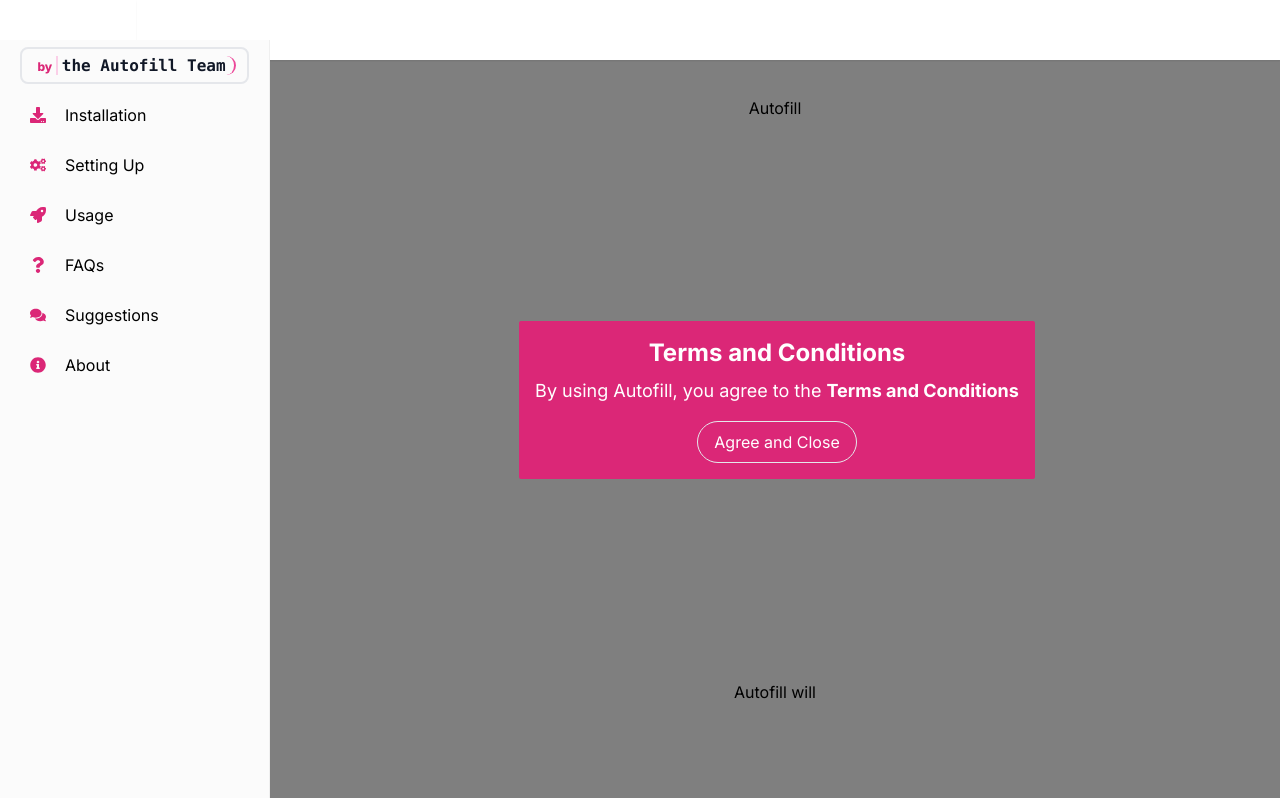
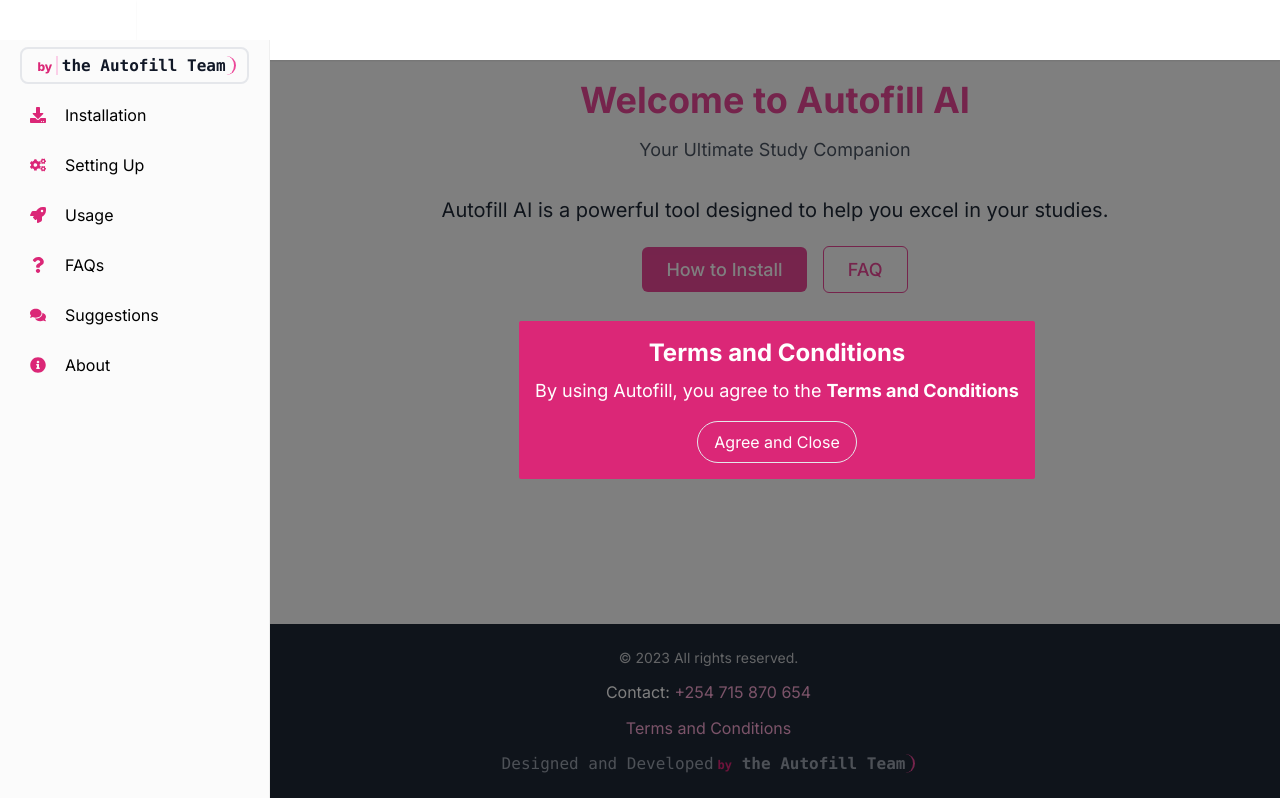
Before and after one commit to gerkim62/autofill-ai, a Next.js app: page / in a window 1280 px wide. Shown: the top 798 px of the page. Built offline with nearby package versions, Linux system fonts and the light colour scheme.

Commit message:
added landing page

```diff
--- /dev/null
+++ b/app/about/page.tsx
@@ -0,0 +1,23 @@
+import React from 'react';
+
+const About = () => {
+  return (
+    <div className="bg-white text-gray-800 p-8 rounded-lg mt-10">
+      <h2 className="text-3xl font-semibold text-pink-600 mb-4">About Autofill AI</h2>
+      <p className="text-lg mb-4">
+        Autofill AI is an innovative software designed to assist students in their educational journey. With a commitment to promoting academic integrity, our software is intended to supplement your studies and provide a reliable tool for enhancing your understanding of course materials.
+      </p>
+      <p className="text-lg mb-4">
+        At Autofill AI, we prioritize responsible and ethical use of our software. It is crucial that users employ Autofill AI as an aid in their learning process, fostering knowledge acquisition and comprehension. We strongly discourage any form of academic misconduct, cheating, or unethical behavior.
+      </p>
+      <p className="text-lg mb-4">
+        Our mission is to provide students with a valuable educational resource that supports their academic endeavors and ensures compliance with the highest standards of academic integrity. We encourage users to verify and cross-reference any content generated by Autofill AI, as AI-generated content may have occasional inaccuracies.
+      </p>
+      <p className="text-lg">
+        Thank you for choosing Autofill AI as your educational companion. Your responsible and ethical use of our software is essential to maintain its integrity and purpose.
+      </p>
+    </div>
+  );
+};
+
+export default About;
--- a/app/page.tsx
+++ b/app/page.tsx
@@ -1,9 +1,43 @@
+import Link from 'next/link';
+import React from 'react';
 
-export default function Home() {
+const LandingPage = () => {
   return (
-    <main className="flex min-h-screen flex-col items-center justify-between p-24">
-      <p>Autofill</p>
-      <p>Autofill will </p>
-    </main>
-  )
-}
+    <div className="bg-white flex items-center justify-center mt-20">
+      <div className="text-center">
+        <h1 className="sm:text-4xl text-2xl font-bold text-pink-500 mb-4">Welcome to Autofill AI</h1>
+        <p className="text-gray-600 text-lg mb-8">Your Ultimate Study Companion</p>
+        <p className="text-gray-800 text-xl mb-8">
+          Autofill AI is a powerful tool designed to help you excel in your studies.
+        </p>
+        <div className="mb-12">
+          <Link
+            href="/install"
+            className="bg-pink-500 text-white px-6 py-3 rounded-md font-medium text-lg mr-4 hover:bg-pink-600 transition duration-300 ease-in-out"
+          >
+            How to Install
+          </Link>
+          <Link
+            href="/faq"
+            className="border border-pink-500 text-pink-500 px-6 py-3 rounded-md font-medium text-lg hover:bg-pink-100 hover:border-pink-600 transition duration-300 ease-in-out"
+          >
+            FAQ
+          </Link>
+        </div>
+
+        <p className="text-gray-600 text-sm">
+          By using Autofill AI, you agree to our   <a
+            href="https://autofillai.com/terms"
+            target="_blank"
+            rel="noopener noreferrer"
+            className="text-pink-600 hover:underline whitespace-nowrap"
+          >
+            Terms and Conditions
+          </a>.
+        </p>
+      </div>
+    </div>
+  );
+};
+
+export default LandingPage;
```
